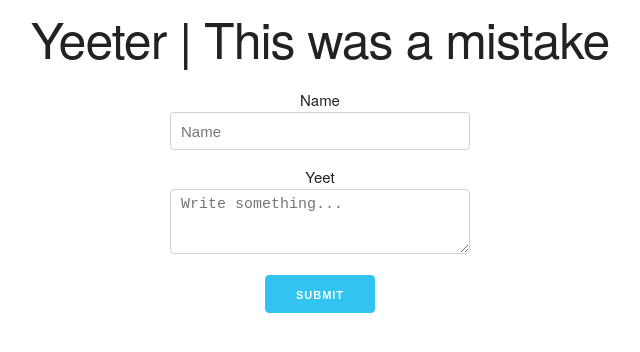
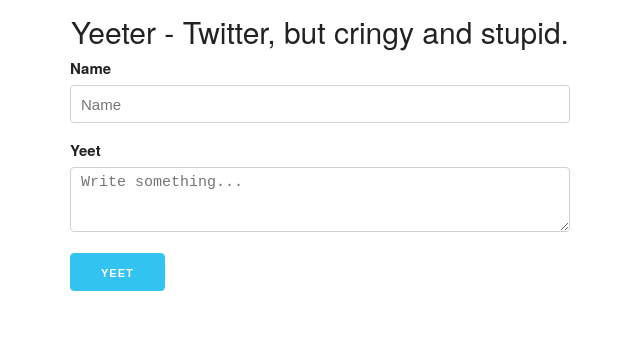
Before and after one commit to HOLINHED/yeetergit, a plain HTML site: page client/index.html in a window 1280 px wide. Shown: the whole page, without its empty margins (320-960 px from the left). Drawn offline with nearby package versions, Linux system fonts and the light colour scheme.

Commit message:
worked on client

```diff
--- a/client/client.js
+++ b/client/client.js
@@ -0,0 +1,18 @@
+const form = document.querySelector('form');
+const URL = 'http://localhost:5000/api';
+
+form.addEventListener('submit', (event)=>{
+    event.preventDefault();
+    getYeets();
+})
+
+function getYeets(){
+
+    fetch(API)
+    .then(function(response) {
+      return response.json();
+    })
+    .then(function(myJson) {
+      console.table(myJson);
+    });
+}
--- a/client/index.html
+++ b/client/index.html
@@ -6,17 +6,19 @@
     <meta http-equiv="X-UA-Compatible" content="ie=edge">
     <link rel="stylesheet" href="https://cdnjs.cloudflare.com/ajax/libs/skeleton/2.0.4/skeleton.min.css">
     <link rel="stylesheet" href="style.css">
-    <title>Yeeter | Home</title>
+    <title>Yeeter</title>
 </head>
 <body>
-    <h1>Yeeter | This was a mistake</h1>
-    <form>
-        Name<br />
-        <input type="text" name="name" placeholder="Name" style="font-size:15px;width:300px"><br>
-        Yeet<br />
-        <textarea type="text" name="yeet" placeholder="Write something..." style="width:300px;font-size:15px"></textarea><br />
-        <button class="button-primary">Submit</button>
-      </form>
+    <header class="title">Yeeter - Twitter, but cringy and stupid.</header>
+    <main>
+        <form class="post-yeet">
+            <label for="name">Name</label>
+            <input type="text" name="name" id="name" placeholder="Name" class="u-full-width"><br>
+            <label for="content">Yeet</label>
+            <textarea type="text" name="content" id="content" placeholder="Write something..." class="u-full-width"></textarea><br />
+            <button id="submit" class="button-primary">YEET</button>
+        </form>
+    </main>
     <script src="client.js"></script>
 </body>
 </html>
--- a/client/style.css
+++ b/client/style.css
@@ -1,3 +1,13 @@
-body {
+.title {
     text-align: center;
+    font-size: 30px;
 }
+
+form {
+    width: 500px;
+    margin: 0 auto;
+}
+
+#name, #content {
+    font-size: 15px;
+}
--- a/server/package.json
+++ b/server/package.json
@@ -15,5 +15,8 @@
   "bugs": {
     "url": "https://github.com/HOLINHED/yeeter/issues"
   },
-  "homepage": "https://github.com/HOLINHED/yeeter#readme"
+  "homepage": "https://github.com/HOLINHED/yeeter#readme",
+  "dependencies": {
+    "cors": "^2.8.4"
+  }
 }
```
Also changed, not shown: server/index.js (+6 -3 lines).
